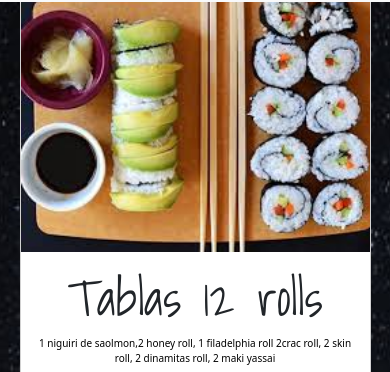
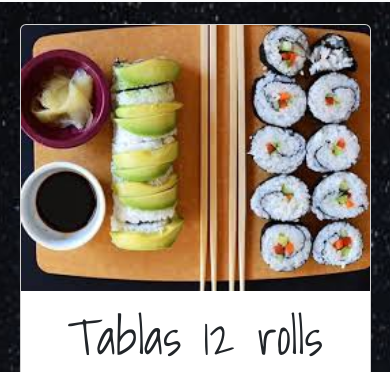
Before and after one commit to monteslozada/sushi-final, a website: page page/menu.html in a window 390 px wide. Shown: the part 54-426 px from the top of the page. Drawn offline with nearby package versions, Linux system fonts and the light colour scheme.

Commit message:
Miyagi-sushi

```diff
--- a/scss/layout/_medias.scss
+++ b/scss/layout/_medias.scss
@@ -146,6 +146,9 @@
         font-size: 10px;
     }
 
+.menu {
+    margin-top: 15%;
+}
 
 }
 
```
Also changed, not shown: css/style.css.
